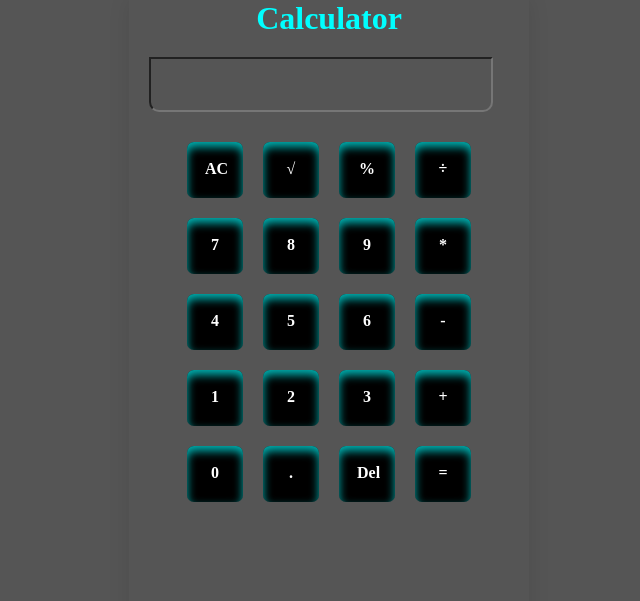
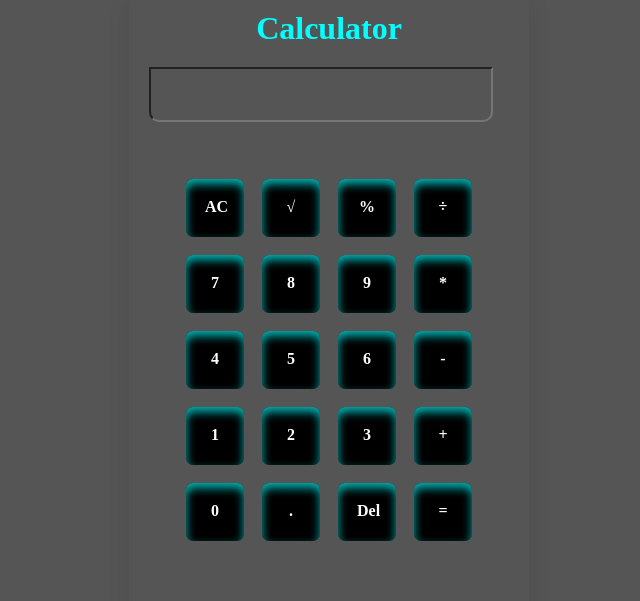
Before and after one commit to Rohitashsingh89/Calculator2, a plain HTML site: page index.html in a window 1280 px wide. Shown: the whole page, without its empty margins (311-951 px from the left). Drawn offline with Linux system fonts and the light colour scheme.

Commit message:
some changes made by admin

```diff
--- a/style.css
+++ b/style.css
@@ -16,10 +16,11 @@ body {
 .form-btn {
     color: aqua;
     text-align: center;
+    padding-top: 10px;
     margin-bottom: 20px;
 }
 .loginbox {
-    padding: 20px;
+    padding: 48px;
 }
 .form-btn span {
     font-weight: bold;
@@ -50,11 +51,11 @@ body {
     height: 20px;
     color: white;
     background-color: black;
-    margin: 10px;
+    margin: 9px;
     border: none;
     border-radius: 7px;
     text-align: center;
-    padding: 18px;
+    padding: 19px;
     font-size: 16px;
     font-weight: 700;
     cursor: pointer;
```
